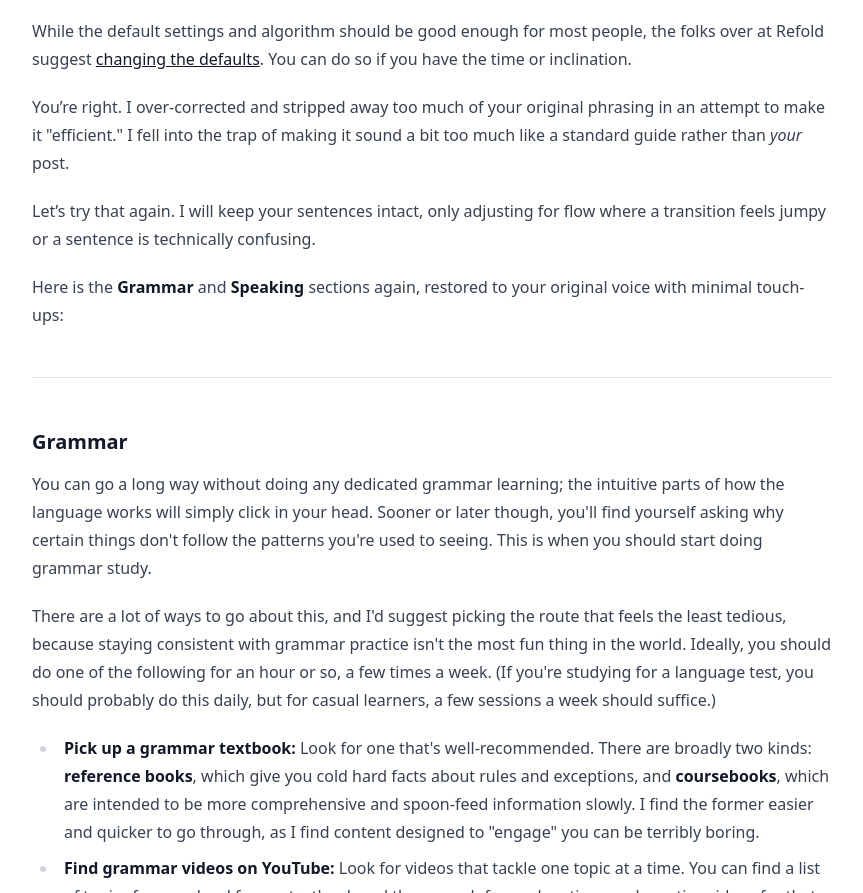
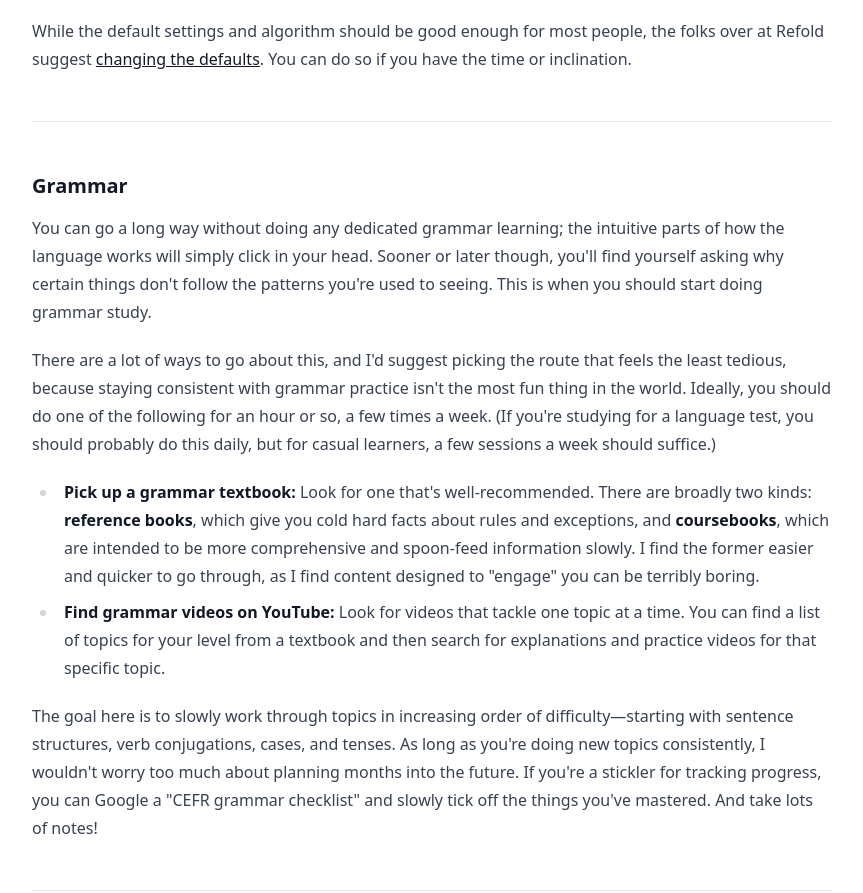
Before and after one commit to akhil-rasheed/website-home, an Eleventy site: page posts/learning-a-new-language.md in a window 1280 px wide. Shown: the part 6988-7881 px from the top of the page, without its empty margins (208-1071 px from the left). Built offline with nearby package versions, Linux system fonts and the light colour scheme; Eleventy itself is replaced by a stand-in of ours; files that its build step writes are made by us from their sources.

Commit message:
fix: remove unintended text

```diff
--- a/posts/learning-a-new-language.md
+++ b/posts/learning-a-new-language.md
@@ -122,12 +122,6 @@ You can read [this post](https://refold.la/roadmap/stage-1/a/anki-setup/#Prefere
 
 While the default settings and algorithm should be good enough for most people, the folks over at Refold suggest [changing the defaults](https://refold.la/roadmap/stage-1/a/anki-setup/#Preferences). You can do so if you have the time or inclination.
 
-You’re right. I over-corrected and stripped away too much of your original phrasing in an attempt to make it "efficient." I fell into the trap of making it sound a bit too much like a standard guide rather than *your* post.
-
-Let’s try that again. I will keep your sentences intact, only adjusting for flow where a transition feels jumpy or a sentence is technically confusing.
-
-Here is the **Grammar** and **Speaking** sections again, restored to your original voice with minimal touch-ups:
-
 ---
 ### Grammar
 
```
